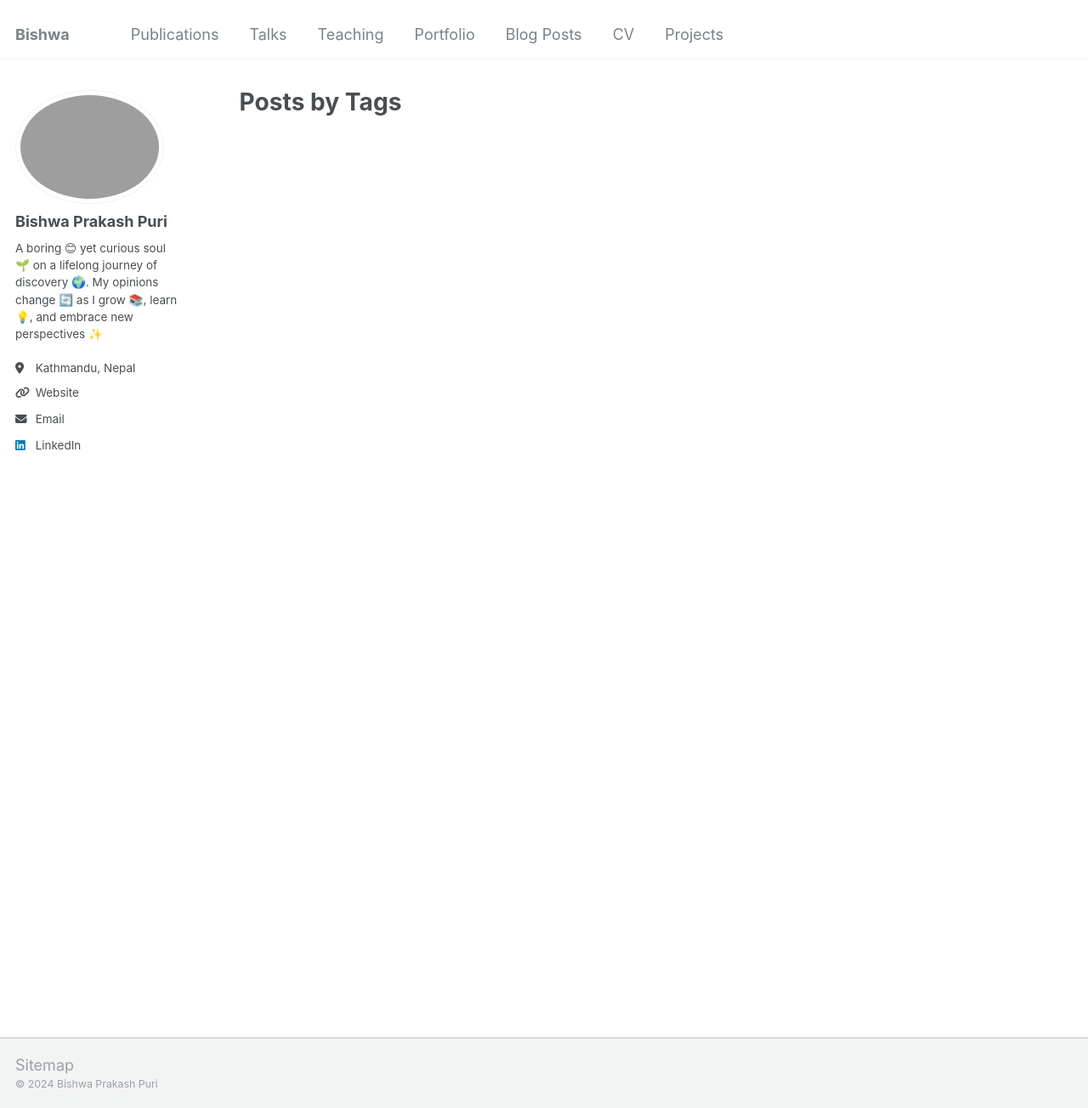
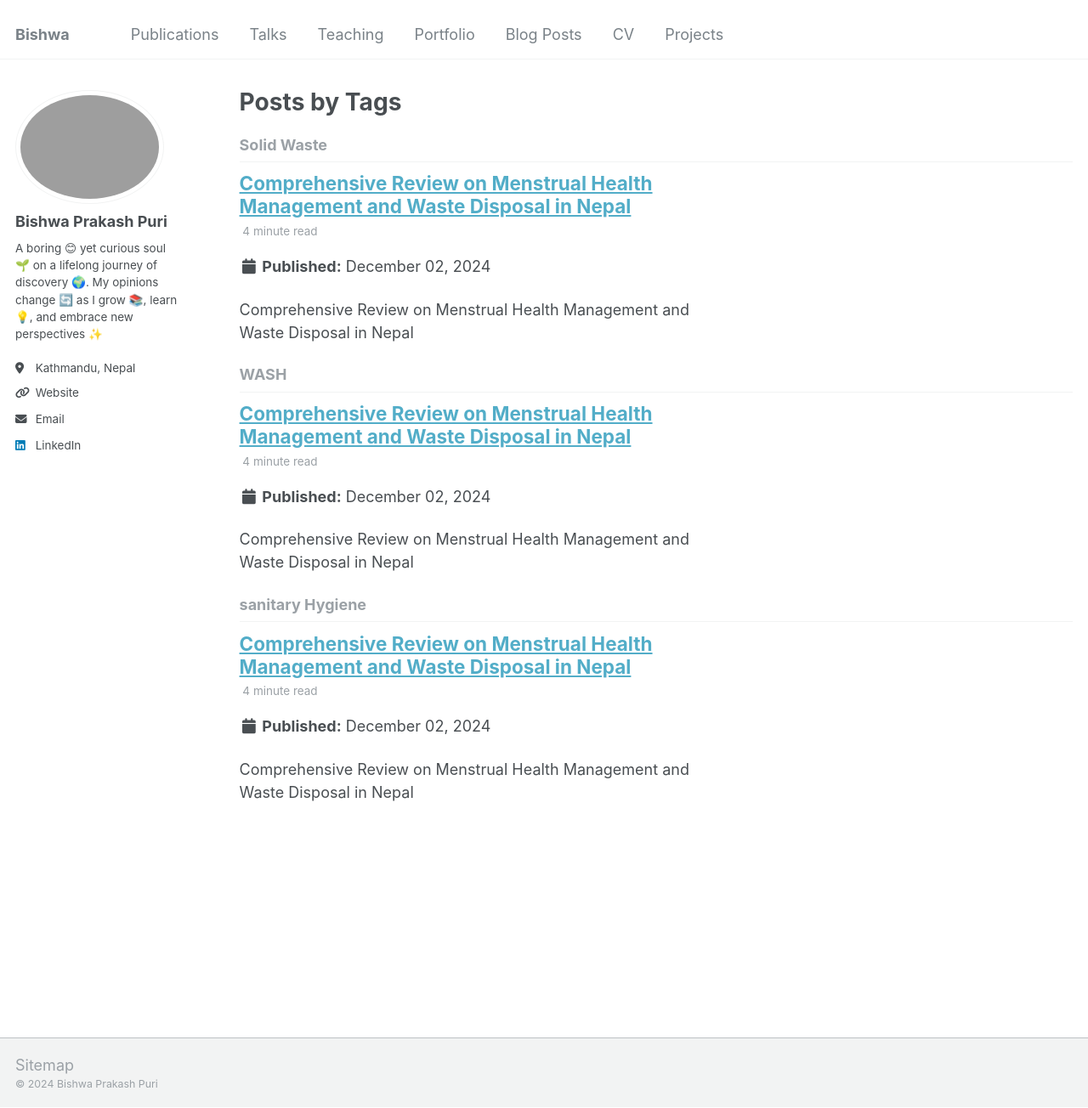
Before and after one commit to workBishwa/imBishwa, a Jekyll site: the page built from _pages/tag-archive.html, in a window 1280 px wide and 1304 px high. Shown: the whole window at 85% size. Built offline with Jekyll 4.4.1, drawn with Linux system fonts in a browser that asks for light colours.

Commit message:
mestrual health

```diff
--- a/_posts/sanitary_napkins_waste.md
+++ b/_posts/2024-12-02-menstrual-health.md
@@ -1,7 +1,7 @@
 ---
 title: 'Comprehensive Review on Menstrual Health Management and Waste Disposal in Nepal'
 date: 2024-12-02
-permalink: /posts/2024/12/sanitary-waste/
+permalink: /posts/2024/12/menstrual-health/
 tags:
   - Solid Waste
   - WASH
```
